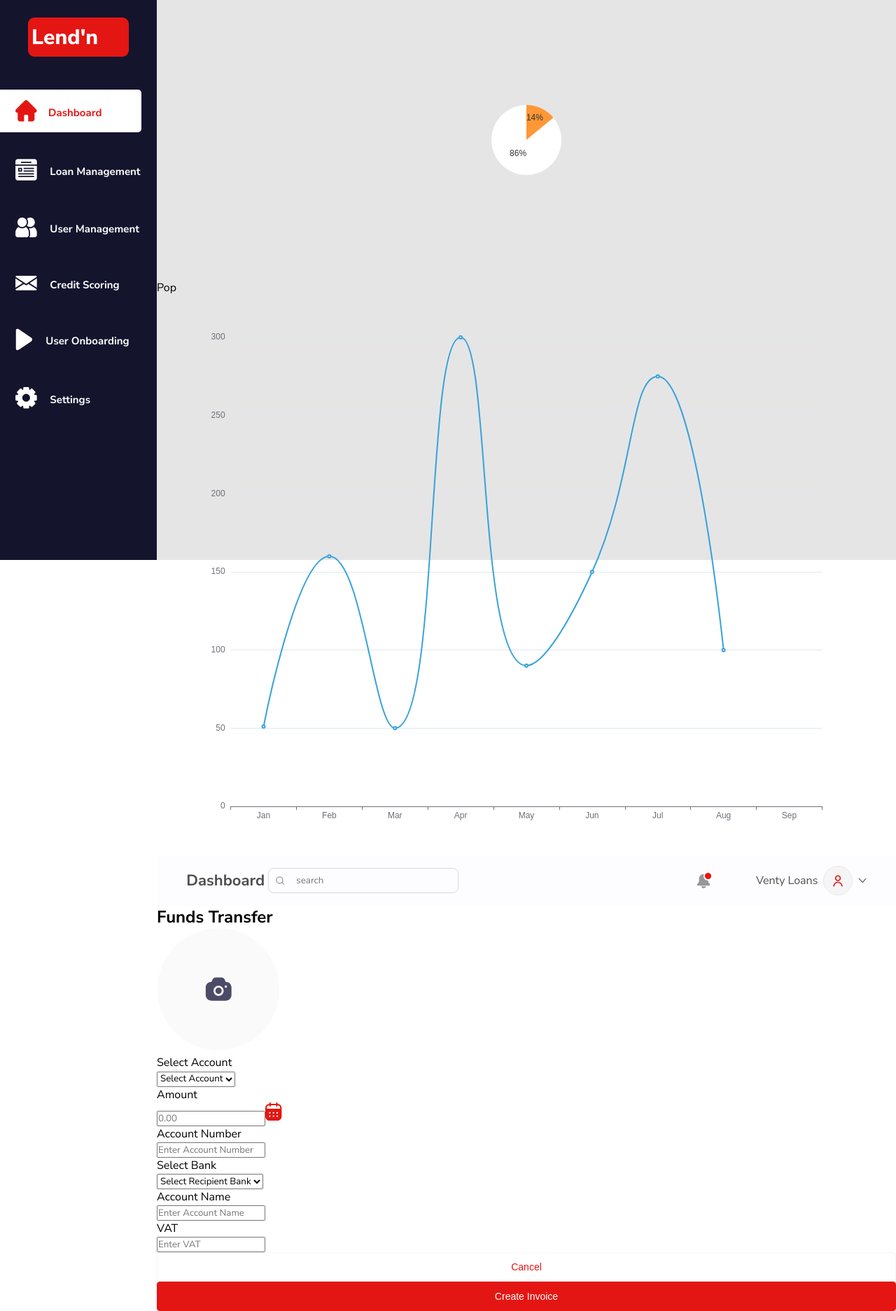
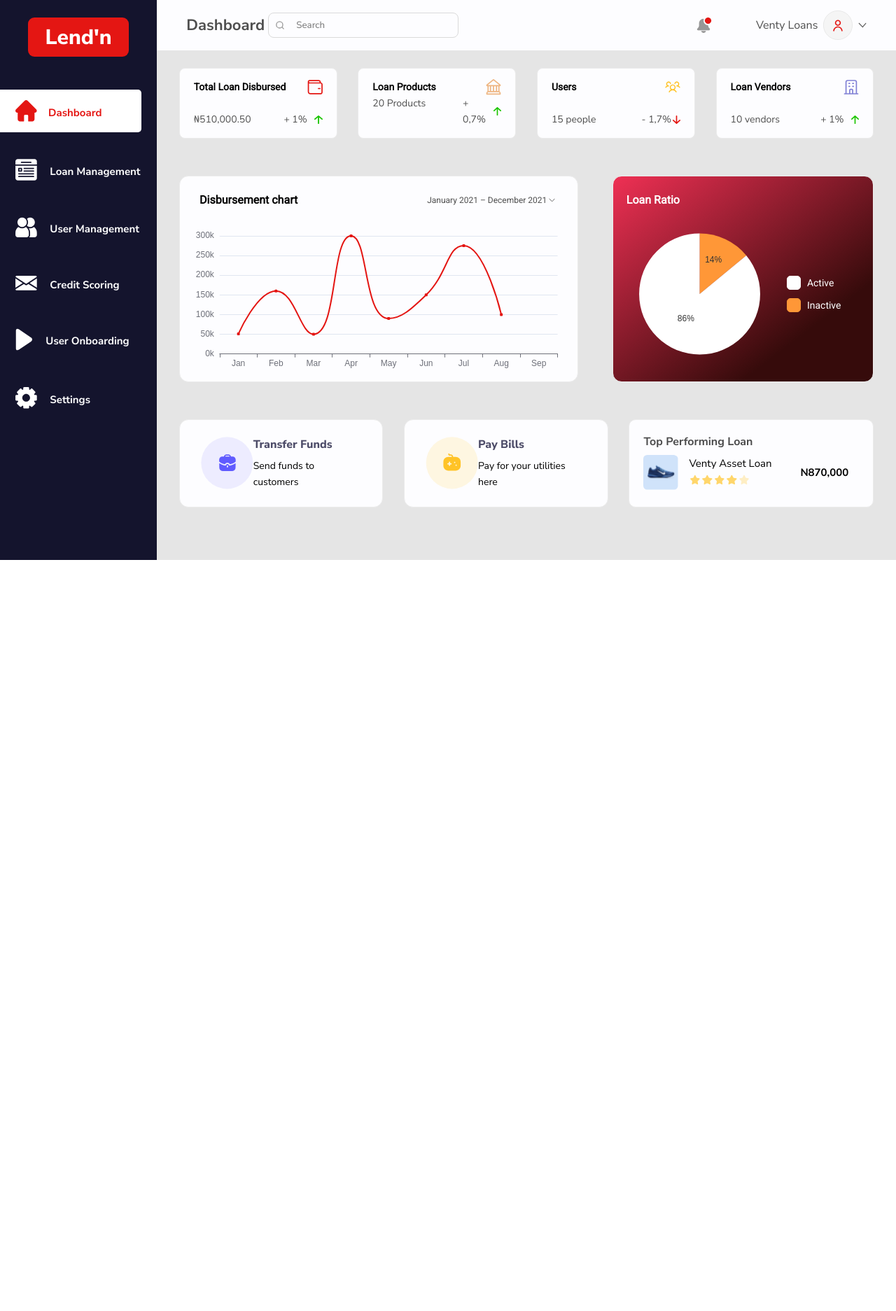
Before and after one commit to chemazu/advansio, a Vue app: page /dashboard in a window 1280 px wide. Shown: the whole page at 70% size. After the commit the page ends 800 px from the top, so only its background shows below. Built offline with nearby package versions, Linux system fonts and the light colour scheme.

Commit message:
dashboard desktop view completed

```diff
--- a/src/components/LineComponent.vue
+++ b/src/components/LineComponent.vue
@@ -1,6 +1,5 @@
 <template>
-  Pop
-  <v-chart class="chart" :option="option" />
+  <v-chart class="line-chart" :option="option" />
 </template>
 
 <script>
@@ -28,14 +27,28 @@ export default {
         },
         yAxis: {
           type: "value",
+          axisLabel: {
+            formatter: "{value}k",
+          },
+        },
+        grid: {
+          // show: true,
+          width: "85%",
+          top:"7.5%"
         },
         series: [
           {
-            data: [51, 160, 50, 300, 90, 150, 275,100],
+            data: [51, 160, 50, 300, 90, 150, 275, 100],
             type: "line",
-            smooth: true
+            smooth: true,
+            color: ["#e41613", "#9C90B5"],
+            symbol: "roundRect",
+
           },
         ],
+        height: "75%",
+        // width: "85%",
+        padding: "0",
       },
     };
   },
--- a/src/components/PieChart.vue
+++ b/src/components/PieChart.vue
@@ -53,7 +53,7 @@ export default {
           {
             name: "Traffic Sources",
             type: "pie",
-            radius: "25%",
+            radius: "70%",
             itemStyle: {
               normal: {
                 label: {
@@ -67,6 +67,11 @@ export default {
                   show: false,
                 },
               },
+            },
+            grid: {
+              // show: true,
+              width: "85%",
+              top: "5%",
             },
             // center: ["50%", "60%"],
             data: [
@@ -82,6 +87,7 @@ export default {
               },
             },
             color: ["#FF9737", "#FFf"],
+
           },
         ],
       },
@@ -92,7 +98,9 @@ export default {
 
 <style scoped>
 .chart {
-  height: 400px;
+  height: 250px;
+  /* display: flex;
+  align-items: center; */
 }
 </style>
 
--- a/src/views/DashboardView.vue
+++ b/src/views/DashboardView.vue
@@ -48,14 +48,12 @@
       </div>
     </div>
     <div class="right">
-      <PieChart/>
-      <LineComponent/>
       <div class="dashboard-nav">
         <div class="one">
           <p>Dashboard</p>
           <div class="search-bar">
             <img src="@/assets/img/search.svg" alt="Search Bar" />
-            <input placeholder="search" v-bind="search" />
+            <input placeholder="Search" v-bind="search" />
           </div>
         </div>
         <div class="two">
@@ -76,87 +74,8 @@
           </div>
         </div>
       </div>
-      <div class="funds-transfer-wrapper">
-        <div class="funds-transfer">
-          <h2>Funds Transfer</h2>
-          <div class="img-wrapper">
-            <img
-              src="@/assets/img/fund-image.svg"
-              alt="user"
-              class="caret-down"
-            />
-          </div>
-          <div class="form-wrapper">
-            <form>
-              <div class="form-row">
-                <div class="form-item">
-                  <label>Select Account</label>
-                  <div class="select-wrapper">
-                    <select>
-                      <option selected="true" disabled="disabled">
-                        Select Account
-                      </option>
-                      <option>N1,000</option>
-                      <option>N10,000</option>
-                      <option>N100,000</option>
-                    </select>
-                  </div>
-                </div>
-                <div class="form-item">
-                  <label>Amount</label>
-                  <div class="input-wrapper">
-                    <input placeholder="0.00" />
-                    <img src="@/assets/img/calendar.svg" />
-                  </div>
-                </div>
-              </div>
-              <div class="form-row">
-                <div class="form-item">
-                  <label>Account Number</label>
-                  <div class="input-wrapper">
-                    <input placeholder="Enter Account Number" />
-                  </div>
-                </div>
-                <div class="form-item">
-                  <label>Select Bank</label>
-                  <div class="select-wrapper">
-                    <select>
-                      <option selected="true" disabled="disabled">
-                        Select Recipient Bank
-                      </option>
-                      <option>Bank Option 1</option>
-                      <option>Bank Option 2</option>
-                      <option>Bank Option 3</option>
-                    </select>
-                  </div>
-                </div>
-              </div>
-              <div class="form-row">
-                <div class="form-item">
-                  <label>Account Name</label>
-                  <div class="input-wrapper">
-                    <input placeholder="Enter Account Name" />
-                  </div>
-                </div>
-                <div class="form-item">
-                  <label>VAT</label>
-                  <div class="input-wrapper">
-                    <input placeholder="Enter VAT" />
-                  </div>
-                </div>
-              </div>
-              <div class="button-wrapper">
-          <ButtonComponent title="Cancel" className="pry"/>
-          <ButtonComponent title="Create Invoice" className="sec"/>
 
-        </div>
-            </form>
-
-          </div>
-        </div>
-
-      </div>
-      <!-- <div class="dashboard-body">
+      <div class="dashboard-body">
         <div class="top">
           <div class="card">
             <div class="card-top">
@@ -217,14 +136,37 @@
         </div>
 
         <div class="middle">
-          <div class="chart">
-            <LineChart/>
+          <div class="chart-container">
+            <div class="heading">
+              <h3>Disbursement chart</h3>
+              <div class="other">
+                <p>January 2021 – December 2021</p>
+                <img
+                  src="@/assets/img/caret-down.svg"
+                  alt="user"
+                  class="caret-down"
+                />
+              </div>
+            </div>
+            <LineComponent />
           </div>
-          <div class="pie">
-            <div class="pie-chart">
-              <Pie/>
+          <div class="pie-container">
+            <div class="heading">
+              <h3>Loan Ratio</h3>
             </div>
-            <div class="pie-legend"></div>
+            <div class="pie-chart-wrapper">
+              <PieChart />
+              <div class="legend">
+                <div class="one">
+                  <div class="key"></div>
+                  <p>Active</p>
+                </div>
+                <div class="two">
+                  <div class="key"></div>
+                  <p>Inactive</p>
+                </div>
+              </div>
+            </div>
           </div>
         </div>
 
@@ -263,7 +205,7 @@
             </div>
           </div>
         </div>
-      </div> -->
+      </div>
     </div>
   </div>
 </template>
@@ -276,6 +218,7 @@
   background-color: #e5e5e5;
   height: 100%;
   display: flex;
+  font-family: "Roboto", sans-serif;
   .left {
     width: 17.5%;
     background: #14142d;
@@ -411,6 +354,7 @@
 
     .dashboard-body {
       width: 100%;
+      padding: 25px 0;
       .top {
         display: flex;
         width: 100%;
@@ -419,14 +363,14 @@
         padding: 0 3%;
         .card {
           width: 100%;
-          height: 120px;
+          min-height: 100px;
           display: flex;
           flex-direction: column;
           justify-content: space-between;
           background: #fdfdff;
           border: 1px solid #ebebeb;
-          border-radius: 13px;
-          padding: 20px;
+          border-radius: 8px;
+          padding: 15px 20px;
           font-size: 14px;
           line-height: 23px;
           .card-top {
@@ -441,6 +385,11 @@
             }
             img {
               width: 22px;
+            }
+          }
+          .card-bottom {
+            p {
+              color: #4f4f4f;
             }
           }
           div {
@@ -460,11 +409,121 @@
       }
       .middle {
         display: grid;
-        grid-template-columns: 2fr 1fr;
-        // height: 400px;
+        grid-template-columns: 883fr 578fr;
+        height: 40%;
         // max-height: 400px;
-        padding: 25px 0;
+        // padding: 25px 0;
+        padding: 5% 3%;
+        grid-gap: 5%;
         box-sizing: border-box;
+        .chart-container {
+          background: #fdfdff;
+          /* stroke */
+          border: 1px solid #ebebeb;
+          border-radius: 13px;
+          display: flex;
+          justify-content: center;
+          align-items: center;
+          flex-direction: column;
+          .heading {
+            display: flex;
+            justify-content: space-between;
+            width: 100%;
+            padding: 25px 5%;
+            h3 {
+              font-family: "Roboto", sans-serif;
+              font-style: normal;
+              font-weight: 700;
+              font-size: 16px;
+              line-height: 18px;
+              display: flex;
+              align-items: center;
+            }
+            div {
+              display: flex;
+              p {
+                font-family: "Roboto", sans-serif;
+                font-style: normal;
+                font-weight: 400;
+                font-size: 12px;
+                line-height: 14px;
+                display: flex;
+                align-items: center;
+
+                /* text|dark */
+
+                color: #4f4f4f;
+              }
+              img {
+                width: 15px;
+                padding: 0 3px;
+              }
+            }
+          }
+        }
+        .pie-container {
+          background: linear-gradient(142.74deg, #ef3054 0%, #360b0b 75.19%);
+          border: 1px solid #ebebeb;
+          border-radius: 13px;
+          // display: flex;
+          // justify-content: center;
+          // align-items: center;
+          .heading {
+            padding-top: 25px;
+            padding-left: 5%;
+            h3 {
+              font-family: "Roboto", sans-serif;
+              font-style: normal;
+              font-weight: 700;
+              font-size: 16px;
+              line-height: 18px;
+              display: flex;
+              align-items: center;
+              color: #fff;
+            }
+          }
+          .pie-chart-wrapper {
+            // display: flex;
+            display: grid;
+            grid-template-columns: 4fr 2fr;
+            .legend {
+              display: flex;
+              flex-direction: column;
+              justify-content: center;
+              div {
+                padding: 5% 0;
+                display: flex;
+                align-items: center;
+
+                .key {
+                  width: 20px;
+                  height: 20px;
+
+                  background: #ffffff;
+                  border: 1px solid #ffffff;
+                  border-radius: 5px;
+                }
+                p {
+                  font-family: "Roboto", sans-serif;
+                  font-style: normal;
+                  font-weight: 500;
+                  font-size: 14px;
+                  line-height: 16px;
+                  display: flex;
+                  align-items: center;
+                  color: #fff;
+                  padding-left: 7.5%;
+                }
+              }
+              .two {
+                .key {
+                  background: #ff9737;
+                  border: 1px solid #ff9737;
+                }
+              }
+            }
+          }
+        }
       }
       .bottom {
         display: grid;
@@ -504,9 +563,10 @@
               color: #030229;
               font-style: normal;
               font-weight: 800;
-              font-size: 22px;
-              line-height: 30px;
+              font-size: 16px;
+              line-height: 22px;
               opacity: 0.7;
+              padding-bottom: 5%;
             }
           }
         }
@@ -525,8 +585,8 @@
             p {
               font-style: normal;
               font-weight: 700;
-              font-size: 18px;
-              line-height: 25px;
+              font-size: 16px;
+              line-height: 22px;
               color: #000000;
               opacity: 0.7;
             }
@@ -578,13 +638,15 @@
         }
       }
     }
-
   }
 }
 .logo {
   background: #e41613;
   border-radius: 9px;
   padding: 7.5px 5px;
+  display: flex;
+  align-items: center;
+  justify-content: center;
   p {
     font-family: "Nunito Sans", sans-serif;
     font-style: normal;
@@ -597,9 +659,8 @@
 </style>
 
 <script>
-import ButtonComponent from '@/components/ButtonComponent.vue';
-import PieChart from '@/components/PieChart.vue';
-import LineComponent from '@/components/LineComponent.vue';
+import PieChart from "@/components/PieChart.vue";
+import LineComponent from "@/components/LineComponent.vue";
 // import LineChart from '@/components/LineChart.vue';
 // import Pie from "../components/PieChart.vue";
 // import LineChart from "../components/LineChart.vue";
@@ -611,9 +672,8 @@ export default {
     };
   },
   components: {
-    ButtonComponent,
     PieChart,
-    LineComponent
-},
+    LineComponent,
+  },
 };
 </script>
```
Also changed, not shown: src/assets/img/users-icon.svg, src/assets/img/vendor.svg.
